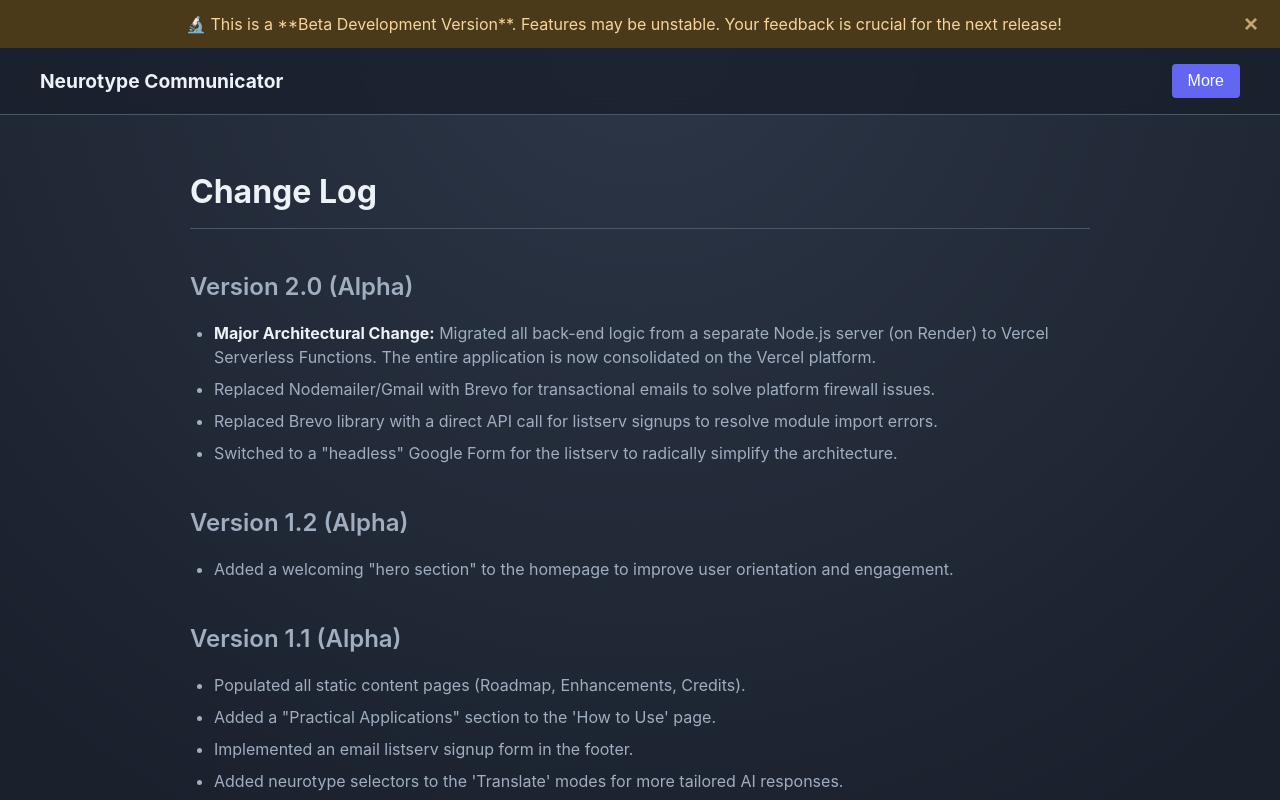
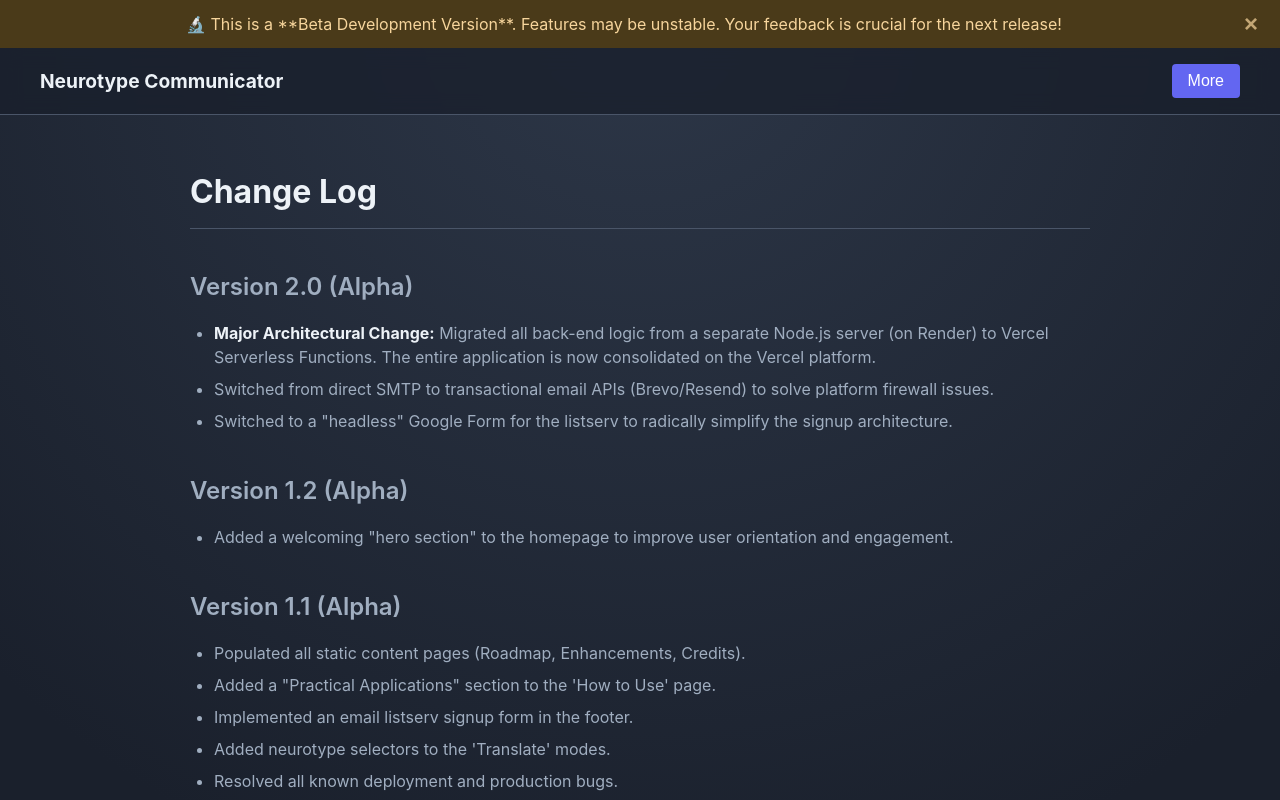
Before and after one commit to SolFlourishes/neurotype-communicator-frontend, a React (Vite) app: page /changelog in a window 1280 px wide. Shown: the top 800 px of the page. Built offline with nearby package versions, Linux system fonts and the light colour scheme.

Commit message:
docs: Sync changelog with v2.0 release

```diff
--- a/src/pages/ChangeLogPage.jsx
+++ b/src/pages/ChangeLogPage.jsx
@@ -9,24 +9,23 @@ function ChangeLogPage() {
         <h2 className="text-2xl font-semibold text-gray-700">Version 2.0 (Alpha)</h2>
         <ul className="list-disc list-inside pl-4 mt-2 text-gray-600 space-y-2">
           <li><strong>Major Architectural Change:</strong> Migrated all back-end logic from a separate Node.js server (on Render) to Vercel Serverless Functions. The entire application is now consolidated on the Vercel platform.</li>
-          <li>Replaced Nodemailer/Gmail with Brevo for transactional emails to solve platform firewall issues.</li>
-          <li>Replaced Brevo library with a direct API call for listserv signups to resolve module import errors.</li>
-          <li>Switched to a "headless" Google Form for the listserv to radically simplify the architecture.</li>
+          <li>Switched from direct SMTP to transactional email APIs (Brevo/Resend) to solve platform firewall issues.</li>
+          <li>Switched to a "headless" Google Form for the listserv to radically simplify the signup architecture.</li>
         </ul>
       </div>
-       <div className="mt-6">
+      <div className="mt-6" style={{marginTop: '2rem'}}>
         <h2 className="text-2xl font-semibold text-gray-700">Version 1.2 (Alpha)</h2>
         <ul className="list-disc list-inside pl-4 mt-2 text-gray-600 space-y-2">
           <li>Added a welcoming "hero section" to the homepage to improve user orientation and engagement.</li>
         </ul>
       </div>
-      <div className="mt-6">
+      <div className="mt-6" style={{marginTop: '2rem'}}>
         <h2 className="text-2xl font-semibold text-gray-700">Version 1.1 (Alpha)</h2>
         <ul className="list-disc list-inside pl-4 mt-2 text-gray-600 space-y-2">
           <li>Populated all static content pages (Roadmap, Enhancements, Credits).</li>
           <li>Added a "Practical Applications" section to the 'How to Use' page.</li>
           <li>Implemented an email listserv signup form in the footer.</li>
-          <li>Added neurotype selectors to the 'Translate' modes for more tailored AI responses.</li>
+          <li>Added neurotype selectors to the 'Translate' modes.</li>
           <li>Resolved all known deployment and production bugs.</li>
         </ul>
       </div>
```
